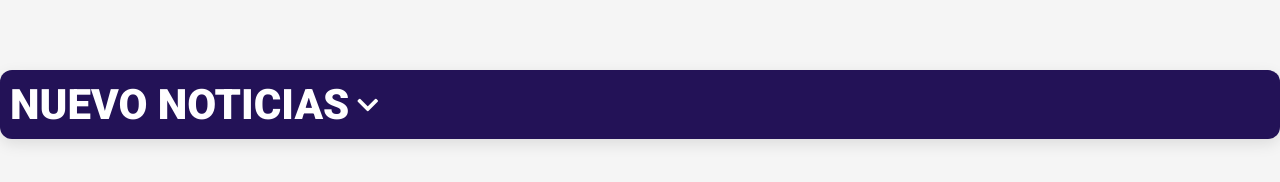
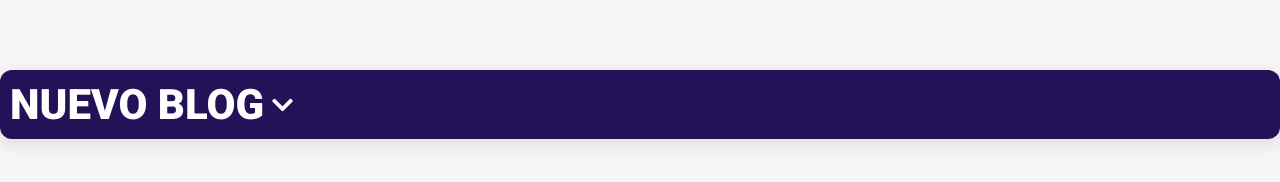
Before and after one commit to cargitxneb-tech/blog, a plain HTML site: page index.html in a window 1280 px wide. Drawn offline with Linux system fonts and the light colour scheme.

Commit message:
Update barrapc.html

```diff
--- a/barra/barrapc.html
+++ b/barra/barrapc.html
@@ -2,7 +2,7 @@
     <header>
         <!-- Logo -->
         <div class="logo">
-            NUEVO Noticias
+            NUEVo blog
             <i class="fas fa-chevron-down"></i>
         </div>
 
@@ -44,7 +44,7 @@
     <div id="menu2-container">
         <header>
             <div class="logo">
-            NUEVO Noticias
+            NUEVO blog
                 <i class="fas fa-chevron-down menu-toggle"></i>
             </div>
 
```
